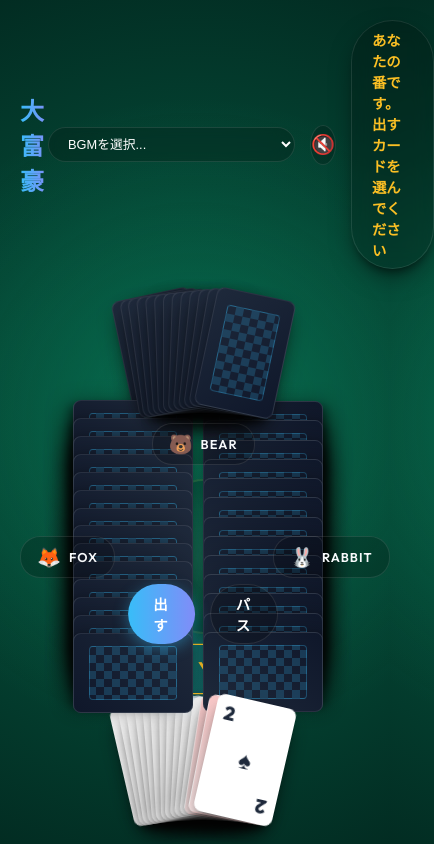
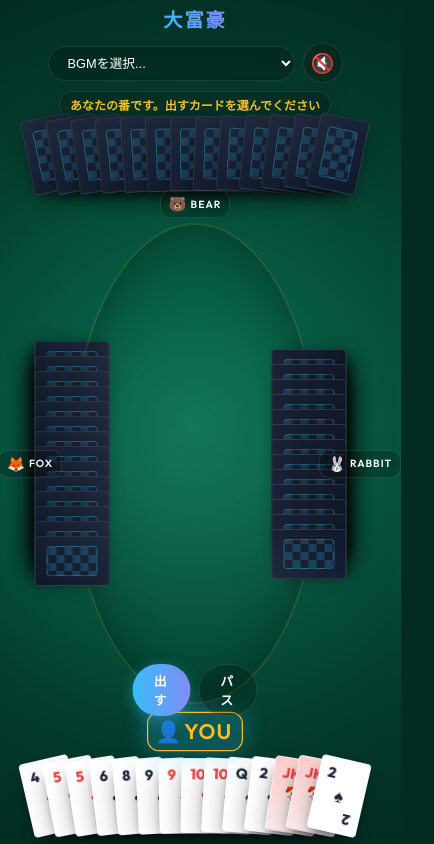
Before and after one commit to maroon6bus-web/daifugo, a plain HTML site: page index.html in a window 390 px wide. Both pictures are taken after a click on the button "ゲーム開始". Shown: the whole page, 434 px wide, since content can reach past the window. Drawn offline with Linux system fonts and the light colour scheme.

Commit message:
Add Smart Phone layout.

```diff
--- a/script.js
+++ b/script.js
@@ -315,8 +315,17 @@ class DaifugoGame {
         if (totalCards === 0) return;
 
         const isVertical = player.id === 1 || player.id === 3;
-        const dimension = isVertical ? 250 : Math.min(600, window.innerWidth - 300);
-        const overlap = Math.min(isVertical ? 25 : 40, dimension / totalCards);
+        const isMobile = window.innerWidth <= 768;
+
+        let dimension;
+        if (isVertical) {
+            dimension = isMobile ? window.innerHeight * 0.4 : 250;
+        } else {
+            dimension = isMobile ? window.innerWidth - 80 : Math.min(600, window.innerWidth - 300);
+        }
+
+        const maxOverlap = isVertical ? (isMobile ? 15 : 25) : (isMobile ? 25 : 40);
+        const overlap = Math.min(maxOverlap, dimension / Math.max(1, totalCards));
 
         hand.forEach((card, index) => {
             const isFaceDown = player.isCPU && !this.isGameOver;
@@ -541,7 +550,8 @@ class DaifugoGame {
         container.innerHTML = '';
         this.fieldCards.forEach((card, index) => {
             const el = this.createCardElement(card, false);
-            const offset = (index - (this.fieldCards.length - 1) / 2) * 30;
+            const isMobile = window.innerWidth <= 768;
+            const offset = (index - (this.fieldCards.length - 1) / 2) * (isMobile ? 15 : 30);
             el.style.left = `calc(50% + ${offset}px)`;
             el.style.top = '50%';
             el.style.transform = `translate(-50%, -50%) rotate(${Math.random() * 10 - 5}deg)`;
--- a/style.css
+++ b/style.css
@@ -530,3 +530,108 @@ main {
     animation: discard 0.6s forwards;
     pointer-events: none;
 }
+
+/* Mobile Responsive Layout */
+@media (max-width: 768px) {
+    :root {
+        --card-width: 50px;
+        --card-height: 75px;
+        --card-radius: 4px;
+    }
+
+    #game-container {
+        padding: 5px;
+    }
+
+    header {
+        flex-direction: column;
+        gap: 10px;
+        align-items: center;
+        padding-bottom: 10px;
+    }
+
+    h1 {
+        font-size: 1.2rem;
+        letter-spacing: 2px;
+    }
+
+    .header-controls {
+        flex-wrap: wrap;
+        justify-content: center;
+        gap: 8px;
+    }
+
+    .status-panel {
+        font-size: 0.75rem;
+        padding: 4px 10px;
+    }
+
+    main {
+        grid-template-columns: 60px 1fr 60px;
+        grid-template-rows: 90px 1fr 130px;
+        gap: 5px;
+    }
+
+    .left .hand-container, .right .hand-container {
+        width: 60px;
+    }
+
+    .player-info {
+        padding: 4px 8px;
+        border-radius: 10px;
+        gap: 4px;
+    }
+
+    .avatar {
+        font-size: 0.9rem;
+    }
+
+    .name {
+        font-size: 0.65rem;
+    }
+
+    .rank-label {
+        font-size: 0.6rem;
+        padding: 2px 6px;
+    }
+
+    .action-controls {
+        top: -45px;
+        gap: 8px;
+    }
+
+    .primary-btn.small, .secondary-btn.small {
+        padding: 6px 16px;
+        font-size: 0.8rem;
+    }
+
+    #start-btn {
+        padding: 12px 30px;
+        font-size: 1.1rem;
+    }
+
+    .card-rank {
+        font-size: 0.9rem;
+    }
+
+    .card-suit {
+        font-size: 1.1rem;
+    }
+
+    #message-overlay {
+        font-size: 1rem;
+        padding: 10px 20px;
+    }
+
+    #special-overlay {
+        font-size: 2.5rem;
+    }
+
+    .result-content {
+        padding: 20px 30px;
+    }
+
+    .result-content h2 {
+        font-size: 1.8rem;
+    }
+}
```
